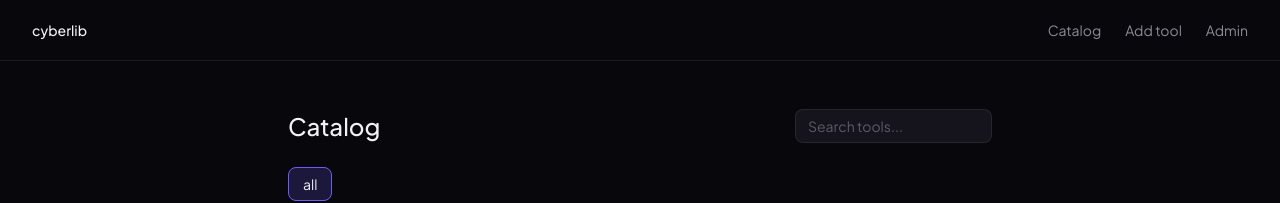
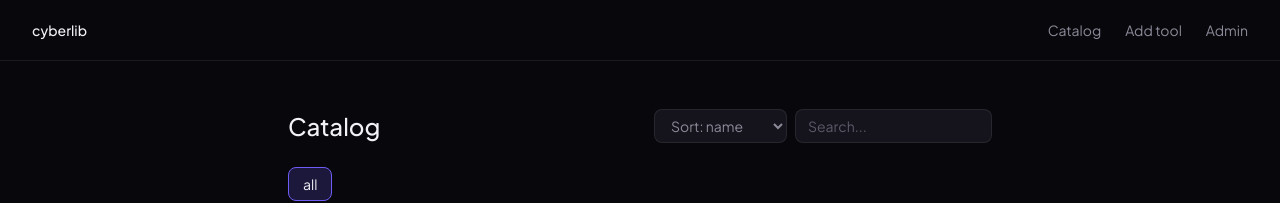
Before and after one commit to spectra-shield/cyberlib, a Next.js app: page /catalog in a window 1280 px wide. Shown: the top 203 px of the page. Built offline with nearby package versions, Linux system fonts and the light colour scheme; no server answers; the database is empty.

Commit message:
feat: sorting by name, type, severity

```diff
--- a/app/catalog/page.tsx
+++ b/app/catalog/page.tsx
@@ -1,19 +1,25 @@
 import { prisma } from "@/lib/prisma";
 import CatalogFilter from "@/components/CatalogFilter";
+import SortSelect from "@/components/SortSelect";
 
 export default async function Catalog({
   searchParams,
 }: {
-  searchParams: Promise<{ search?: string }>;
+  searchParams: Promise<{ search?: string; sort?: string }>;
 }) {
-  const { search } = await searchParams;
+  const { search, sort } = await searchParams;
+
+  const orderBy =
+    sort === "severity"
+      ? { severity: "asc" as const }
+      : sort === "type"
+      ? { type: "asc" as const }
+      : { name: "asc" as const };
 
   const tools = await prisma.tool.findMany({
-    where: search
-      ? { name: { contains: search } }
-      : undefined,
+    where: search ? { name: { contains: search } } : undefined,
     include: { category: true },
-    orderBy: { name: "asc" },
+    orderBy,
   });
 
   const categories = ["all", ...new Set(tools.map((t) => t.type))];
@@ -22,14 +28,18 @@ export default async function Catalog({
     <div className="px-8 py-12 max-w-3xl mx-auto">
       <div className="flex items-center justify-between mb-6">
         <h1 className="text-2xl font-medium">Catalog</h1>
+        <div className="flex gap-2">
+          <SortSelect current={sort} />
           <form method="GET">
+            {sort && <input type="hidden" name="sort" value={sort} />}
             <input
               name="search"
               defaultValue={search}
-            placeholder="Search tools..."
+              placeholder="Search..."
               className="bg-surface border border-border rounded-lg px-3 py-1.5 text-sm text-text-primary placeholder:text-text-muted focus:outline-none focus:border-accent-start"
             />
           </form>
+        </div>
       </div>
       <CatalogFilter tools={tools} categories={categories} />
     </div>
--- /dev/null
+++ b/components/SortSelect.tsx
@@ -0,0 +1,26 @@
+"use client";
+
+import { useRouter, useSearchParams } from "next/navigation";
+
+export default function SortSelect({ current }: { current?: string }) {
+  const router = useRouter();
+  const searchParams = useSearchParams();
+
+  function handleChange(e: React.ChangeEvent<HTMLSelectElement>) {
+    const params = new URLSearchParams(searchParams.toString());
+    params.set("sort", e.target.value);
+    router.push(`/catalog?${params.toString()}`);
+  }
+
+  return (
+    <select
+      defaultValue={current ?? "name"}
+      onChange={handleChange}
+      className="bg-surface border border-border rounded-lg px-3 py-1.5 text-sm text-text-secondary focus:outline-none focus:border-accent-start"
+    >
+      <option value="name">Sort: name</option>
+      <option value="type">Sort: type</option>
+      <option value="severity">Sort: severity</option>
+    </select>
+  );
+}
```
Lines whose indentation alone changed are shown as unchanged.
